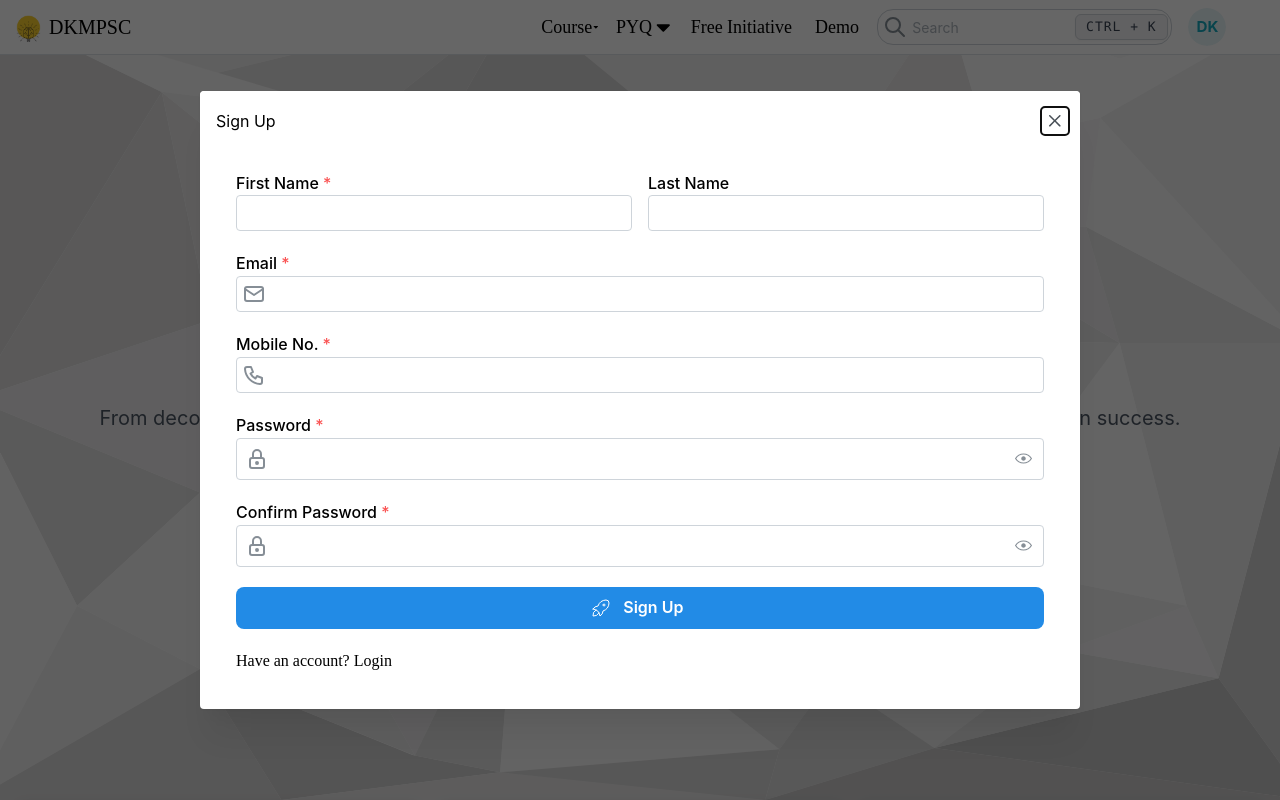
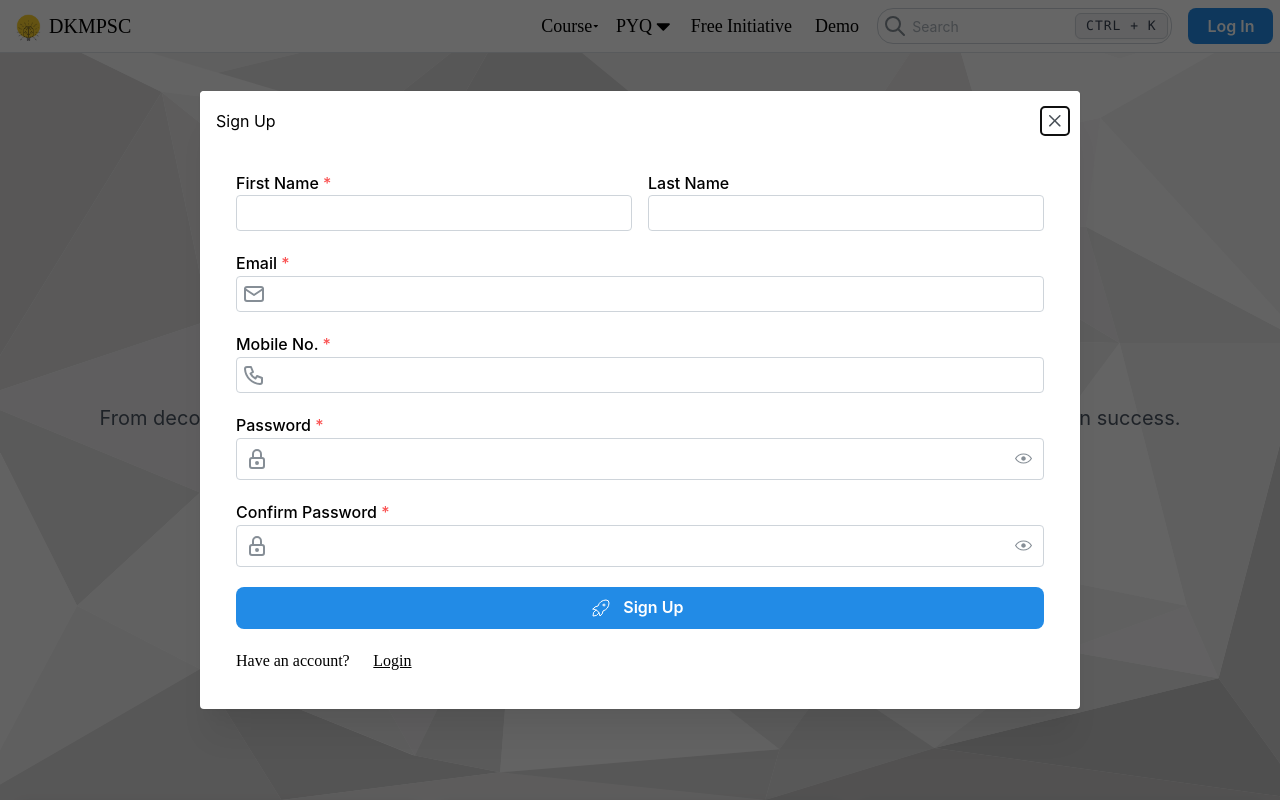
Before and after one commit to dkhobragade/MPSC, a React (Vite) app in the folder frontend/: page / in a window 1280 px wide. Both pictures are taken after a click on the button "Click to Start". Shown: the top 800 px of the page. Built offline with nearby package versions, Linux system fonts and the light colour scheme.

Commit message:
enhance Header and PrimaryText components, add helper functions for drawer and popover content, and update Dashboard layout

```diff
--- a/frontend/src/components/Header.tsx
+++ b/frontend/src/components/Header.tsx
@@ -1,14 +1,15 @@
-import { Box, Container, Flex, Grid, Image, Menu, Modal, Stack, Burger, Drawer, Avatar, Popover } from "@mantine/core"
+import { useNavigate } from "react-router"
+import { useDisclosure } from "@mantine/hooks"
 import PrimaryButton from "./PrimaryButton"
 import PrimaryText from "./PrimaryText"
 import logo from "../assets/image.png"
-import { useNavigate } from "react-router"
-import { useDisclosure } from "@mantine/hooks"
 import PrimaryInput from "./PrimaryInput"
-import { IconBook2, IconCaretDownFilled, IconLock, IconLogout, IconPhone, IconSearch, IconUser } from "@tabler/icons-react"
 import PrimaryPassword from "./PrimaryPassword"
 import { spotlight, Spotlight } from "@mantine/spotlight"
 import { getActions } from "../constants/spotlight"
+import { drawerContent, spotlightCTRLButton } from "../helper/helper"
+import { IconCaretDownFilled, IconLock, IconPhone, IconSearch } from "@tabler/icons-react"
+import { Box, Container, Flex, Grid, Image, Menu, Modal, Stack, Burger, Drawer, Avatar, Popover } from "@mantine/core"
 
 const Header = () =>
 {
@@ -23,64 +24,21 @@ const Header = () =>
         return <Box>
             <Container>
                 <Stack>
-                    <PrimaryInput label="Mobile No." leftSection={ <IconPhone /> } />
+                    <PrimaryInput label="Email / Mobile No." leftSection={ <IconPhone /> } />
                     <PrimaryPassword label="Password" leftSection={ <IconLock /> } />
                     <PrimaryButton text="Log In" />
-                    <PrimaryText text="Forgot Password?" />
-                    <PrimaryText text="Don't have an account? Sign Up" onClick={ open } />
+                    <PrimaryText text="Forgot Password?" className="pointer" />
+                    <Grid>
+                        <Grid.Col span={ 6 }>
+                            <PrimaryText text="Don't have an account?" onClick={ open } />
+                        </Grid.Col>
+                        <Grid.Col span={ 6 }>
+                            <PrimaryText text="Sign Up" className="pointer" textDecoration="underline" />
+                        </Grid.Col>
+                    </Grid>
                 </Stack>
             </Container>
         </Box>
-    }
-
-
-    const renderSearchBoxRightSection = () =>
-    {
-        return <Box p="2px 10px" lts="1px" bg="#f3f4f6" c="#374151" bd="1px solid #d1d5db" fw={ 500 } fz={ 13 } ff="monospace" className="rightSection">
-            <span>
-                CTRL + K
-            </span>
-        </Box>
-    }
-
-
-    const renderPopoverContent = () =>
-    {
-        return <Box>
-            <Stack>
-                <Box className="pointer">
-                    <Grid onClick={ () => navigate( "/profile" ) } >
-                        <Grid.Col span={ 2 }>
-                            <IconUser />
-                        </Grid.Col>
-                        <Grid.Col span={ 10 }>
-                            My Profile
-                        </Grid.Col>
-                    </Grid>
-                </Box>
-                <Box className="pointer">
-                    <Grid onClick={ () => navigate( "/mycourse" ) } >
-                        <Grid.Col span={ 2 }>
-                            <IconBook2 />
-                        </Grid.Col>
-                        <Grid.Col span={ 10 }>
-                            My Courses
-                        </Grid.Col>
-                    </Grid>
-                </Box>
-                <Box className="pointer">
-                    <Grid>
-                        <Grid.Col span={ 2 }>
-                            <IconLogout />
-                        </Grid.Col>
-                        <Grid.Col span={ 10 }>
-                            Logout
-                        </Grid.Col>
-                    </Grid>
-                </Box>
-            </Stack>
-        </Box>
-
     }
 
     return (
@@ -145,7 +103,7 @@ const Header = () =>
                                         <PrimaryInput
                                             onClick={ spotlight.open }
                                             onChange={ spotlight.open }
-                                            rightSection={ renderSearchBoxRightSection() }
+                                            rightSection={ spotlightCTRLButton() }
                                             placeholder="Search"
                                             label=""
                                             radius="lg"
@@ -153,15 +111,15 @@ const Header = () =>
                                         />
                                     </Grid.Col>
                                     <Grid.Col span={ 1 }>
-                                        <Popover width={ 200 } position="bottom" shadow="md" >
+                                        {/* <Popover width={ 200 } position="bottom" shadow="md" >
                                             <Popover.Target>
                                                 <Avatar color="cyan" radius="xl" className="pointer" >DK</Avatar>
                                             </Popover.Target>
                                             <Popover.Dropdown>
-                                                { renderPopoverContent() }
+                                                { loginPopoverContent( navigate ) }
                                             </Popover.Dropdown>
-                                        </Popover>
-                                        {/* <PrimaryButton size="sm" text="Log In" onClick={ open } /> */ }
+                                        </Popover> */}
+                                        <PrimaryButton size="sm" text="Log In" onClick={ open } />
                                     </Grid.Col>
                                 </Grid>
                             </Box>
@@ -177,22 +135,7 @@ const Header = () =>
             <Modal opened={ opened } onClose={ close } title="Log In" centered size="md" >
                 { renderModalContent() }
             </Modal>
-            <Drawer
-                opened={ openDrawer }
-                onClose={ toggle }
-                title="Menu"
-                padding="md"
-                position="right"
-                size="md"
-            >
-                <Stack>
-                    <PrimaryText pointer text="Course" size="lg" onClick={ () => { navigate( "/course/pre" ); toggle(); } } />
-                    <PrimaryText pointer text="PYQ" size="lg" onClick={ () => { navigate( "/pyq/test" ); toggle(); } } />
-                    <PrimaryText pointer text="Free Initiative" size="lg" onClick={ () => { navigate( '/freeinitiative' ); toggle(); } } />
-                    <PrimaryText pointer text="Demo" size="lg" onClick={ () => { navigate( '/demo' ); toggle(); } } />
-                    <PrimaryButton size="sm" text="Log In" onClick={ () => { open(); toggle(); } } />
-                </Stack>
-            </Drawer>
+            { drawerContent( openDrawer, toggle, navigate ) }
             <Spotlight actions={ actions } nothingFound="Nothing Found... " highlightQuery searchProps={ { placeholder: "Search...", leftSection: <IconSearch size={ 20 } stroke={ 1.5 } /> } } />
         </Box>
     )
--- a/frontend/src/components/PrimaryText.tsx
+++ b/frontend/src/components/PrimaryText.tsx
@@ -9,13 +9,14 @@ interface PrimaryTextProps
     size?: "xs" | "sm" | "md" | "lg" | "xl";
     pointer?: boolean
     onClick?: () => void
+    textDecoration?: "auto" | "blink" | "dashed" | "dotted" | "double" | "overline" | "underline"
 }
 
 
 const PrimaryText = ( props: PrimaryTextProps ) =>
 {
     return (
-        <Text onClick={ props.onClick } style={ { fontFamily: FONT_FAMILY_PLAYFAIR } } className={ props.pointer ? "pointer" : props.className } size={ props.size || "md" }  >{ props.text }</Text>
+        <Text td={ props.textDecoration } onClick={ props.onClick } style={ { fontFamily: FONT_FAMILY_PLAYFAIR } } className={ props.pointer ? "pointer" : props.className } size={ props.size || "md" }  >{ props.text }</Text>
     )
 }
 
--- /dev/null
+++ b/frontend/src/helper/helper.tsx
@@ -0,0 +1,76 @@
+import { Box, Drawer, Grid, Stack } from "@mantine/core"
+import { IconBook2, IconLogout, IconUser } from "@tabler/icons-react"
+import type { NavigateFunction } from "react-router"
+import PrimaryText from "../components/PrimaryText"
+import PrimaryButton from "../components/PrimaryButton"
+
+
+export const spotlightCTRLButton = () =>
+{
+    return <Box p="2px 10px" lts="1px" bg="#f3f4f6" c="#374151" bd="1px solid #d1d5db" fw={ 500 } fz={ 13 } ff="monospace" className="rightSection">
+        <span>
+            CTRL + K
+        </span>
+    </Box>
+}
+
+
+export const loginPopoverContent = ( navigate: NavigateFunction ) =>
+{
+    return <Box>
+        <Stack>
+            <Box className="pointer">
+                <Grid onClick={ () => navigate( "/profile" ) } >
+                    <Grid.Col span={ 2 }>
+                        <IconUser />
+                    </Grid.Col>
+                    <Grid.Col span={ 10 }>
+                        My Profile
+                    </Grid.Col>
+                </Grid>
+            </Box>
+            <Box className="pointer">
+                <Grid onClick={ () => navigate( "/mycourse" ) } >
+                    <Grid.Col span={ 2 }>
+                        <IconBook2 />
+                    </Grid.Col>
+                    <Grid.Col span={ 10 }>
+                        My Courses
+                    </Grid.Col>
+                </Grid>
+            </Box>
+            <Box className="pointer">
+                <Grid>
+                    <Grid.Col span={ 2 }>
+                        <IconLogout />
+                    </Grid.Col>
+                    <Grid.Col span={ 10 }>
+                        Logout
+                    </Grid.Col>
+                </Grid>
+            </Box>
+        </Stack>
+    </Box>
+}
+
+
+export const drawerContent = ( openDrawer: boolean, toggle: () => void, navigate: NavigateFunction ) =>
+{
+    return <Drawer
+        opened={ openDrawer }
+        onClose={ toggle }
+        title="Menu"
+        padding="md"
+        position="right"
+        size="md"
+    >
+        <Stack>
+            <PrimaryText pointer text="Home" size="lg" onClick={ () => { navigate( "/" ); toggle(); } } />
+            <PrimaryText pointer text="Course" size="lg" onClick={ () => { navigate( "/course/pre" ); toggle(); } } />
+            <PrimaryText pointer text="PYQ" size="lg" onClick={ () => { navigate( "/pyq/test" ); toggle(); } } />
+            <PrimaryText pointer text="Free Initiative" size="lg" onClick={ () => { navigate( '/freeinitiative' ); toggle(); } } />
+            <PrimaryText pointer text="Demo" size="lg" onClick={ () => { navigate( '/demo' ); toggle(); } } />
+            <PrimaryButton size="sm" text="Log In" onClick={ () => { open(); toggle(); } } />
+        </Stack>
+    </Drawer>
+}
--- a/frontend/src/pages/Dashboard.tsx
+++ b/frontend/src/pages/Dashboard.tsx
@@ -1,4 +1,4 @@
-import { Box, Container, Modal, rem, SimpleGrid, Space, Stack, Text, } from '@mantine/core'
+import { Box, Container, Grid, Modal, rem, SimpleGrid, Space, Stack, Text, } from '@mantine/core'
 import { FONT_FAMILY_PLAYFAIR, } from '../constants/fonts'
 import PrimaryButton from '../components/PrimaryButton'
 import { useDisclosure } from '@mantine/hooks'
@@ -30,7 +30,14 @@ const Dashboard = () =>
                     <PrimaryPassword withAsterisk label="Password" leftSection={ <IconLock /> } />
                     <PrimaryPassword withAsterisk label="Confirm Password" leftSection={ <IconLock /> } />
                     <PrimaryButton text='Sign Up' fullWidth leftIcon={ <IconRocket stroke={ 1 } /> } onClick={ close } />
-                    <PrimaryText text="Have an account? Login" />
+                    <Grid>
+                        <Grid.Col span={ 2 }>
+                            <PrimaryText text="Have an account?" />
+                        </Grid.Col>
+                        <Grid.Col span={ 10 }>
+                            <PrimaryText text="Login" className='pointer' textDecoration="underline" />
+                        </Grid.Col>
+                    </Grid>
                 </Stack>
             </Container>
         </Box>
```
